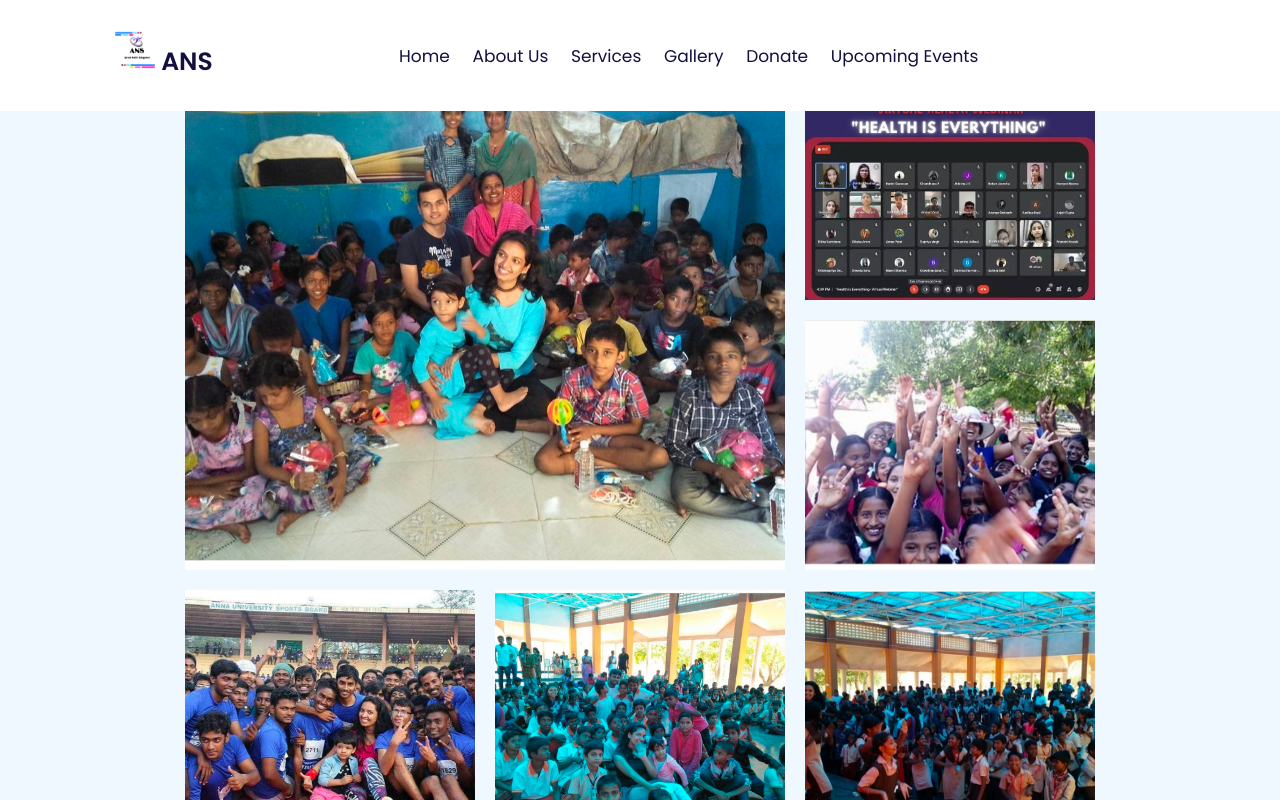
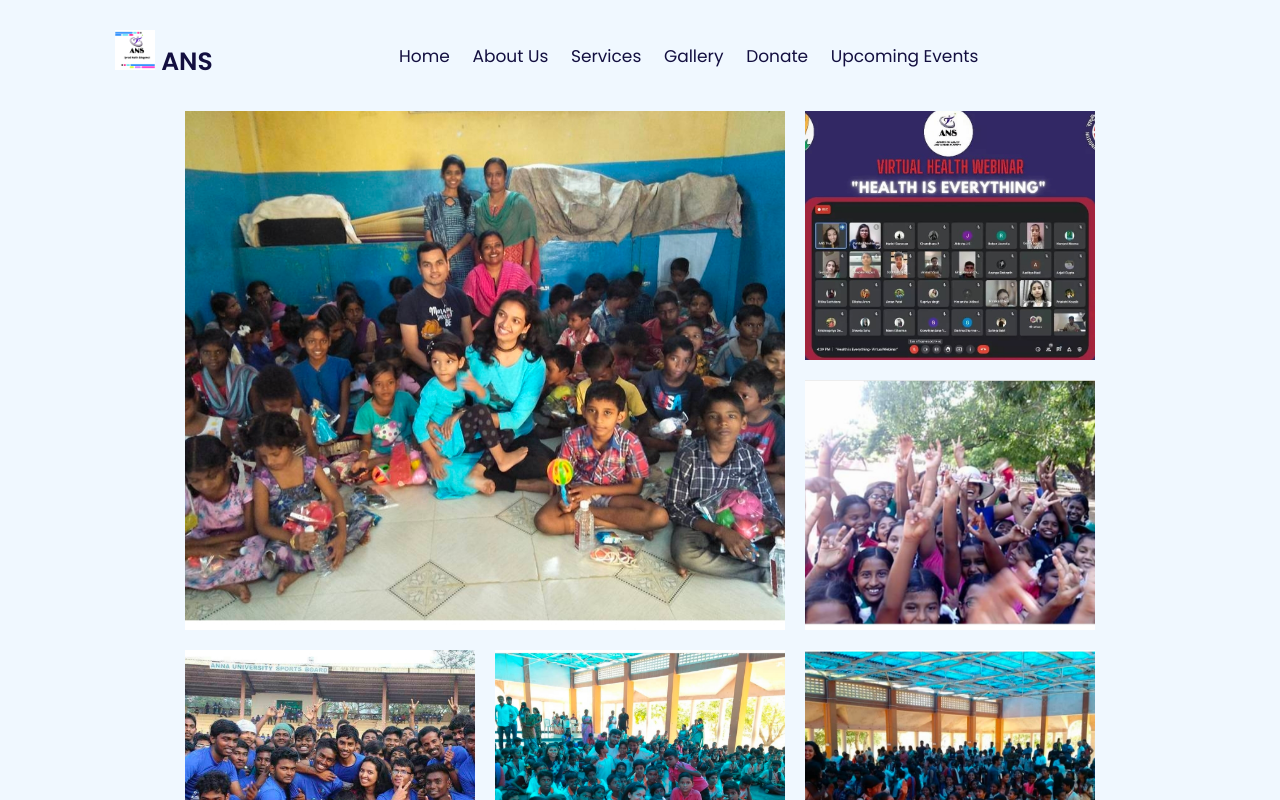
Before and after one commit to anstrust22/ANS, a plain HTML site: page gallery/gallery.html in a window 1280 px wide. Drawn offline with nearby package versions, Linux system fonts and the light colour scheme.

Commit message:
Update gallery.css

```diff
--- a/gallery/gallery.css
+++ b/gallery/gallery.css
@@ -11,11 +11,18 @@ body{
     background-color: aliceblue;
     font-family: "source sans pro", sans-serif;
 }
-
+.header {
+    position: fixed;
+    width: 100%;
+    top: 0;
+    left: 0;
+    z-index: 1000;
+    background-color: aliceblue; /* Match your body background */
+}
 .image-gallery{
     width: 100%;
     max-width: 950px;
-    margin: 0 auto;
+    margin: 60px auto 0 auto;
     padding: 50px 20px;
     display: grid;
     grid-template-columns: repeat(auto-fit,minmax(250px,1fr));
```
